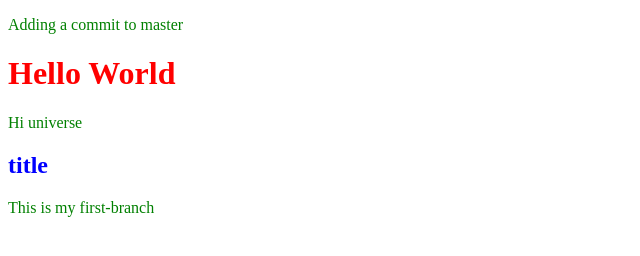
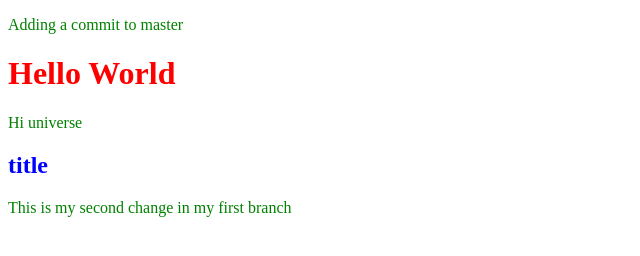
Before and after one commit to RunHub/web-project, a plain HTML site: page index.html in a window 1280 px wide. Shown: the whole page, without its empty margins (0-640 px from the left). Drawn offline with Linux system fonts and the light colour scheme.

Commit message:
added second

```diff
--- a/index.html
+++ b/index.html
@@ -6,7 +6,6 @@
 </head>
 <body>
   <p>Adding a commit to master</p>
-
 <h1>Hello World</h1>
 <p>Hi universe</p>
 <div>
@@ -14,6 +13,6 @@
     <h2>title</h2>
   </div>
 </div>
-<p>This is my first-branch</p>
+<p>This is my second change in my first branch</p>
 </body>
 </html>
```
